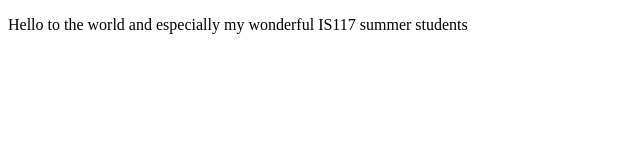
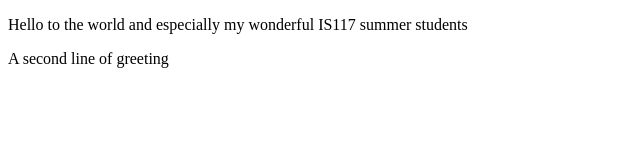
Before and after one commit to ahhendela/IS1172020SummerDemo, a plain HTML site: page index.html in a window 1280 px wide. Shown: the whole page, without its empty margins (0-640 px from the left). Drawn offline with Linux system fonts and the light colour scheme.

Commit message:
Second commit with a second greeting

```diff
--- a/index.html
+++ b/index.html
@@ -6,5 +6,6 @@
 </head>
 <body>
   <p>Hello to the world and especially my wonderful IS117 summer students</p>
+  <p>A second line of greeting</p>
 </body>
 </html>
```
